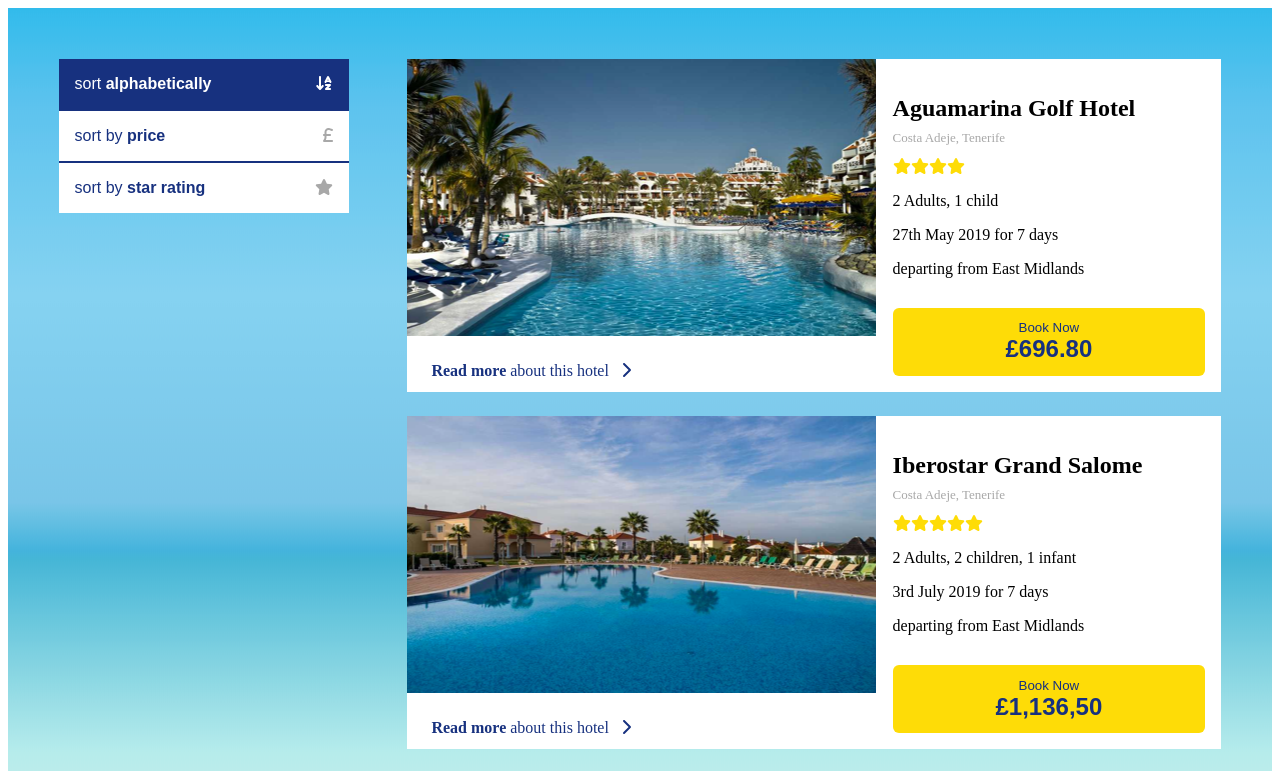
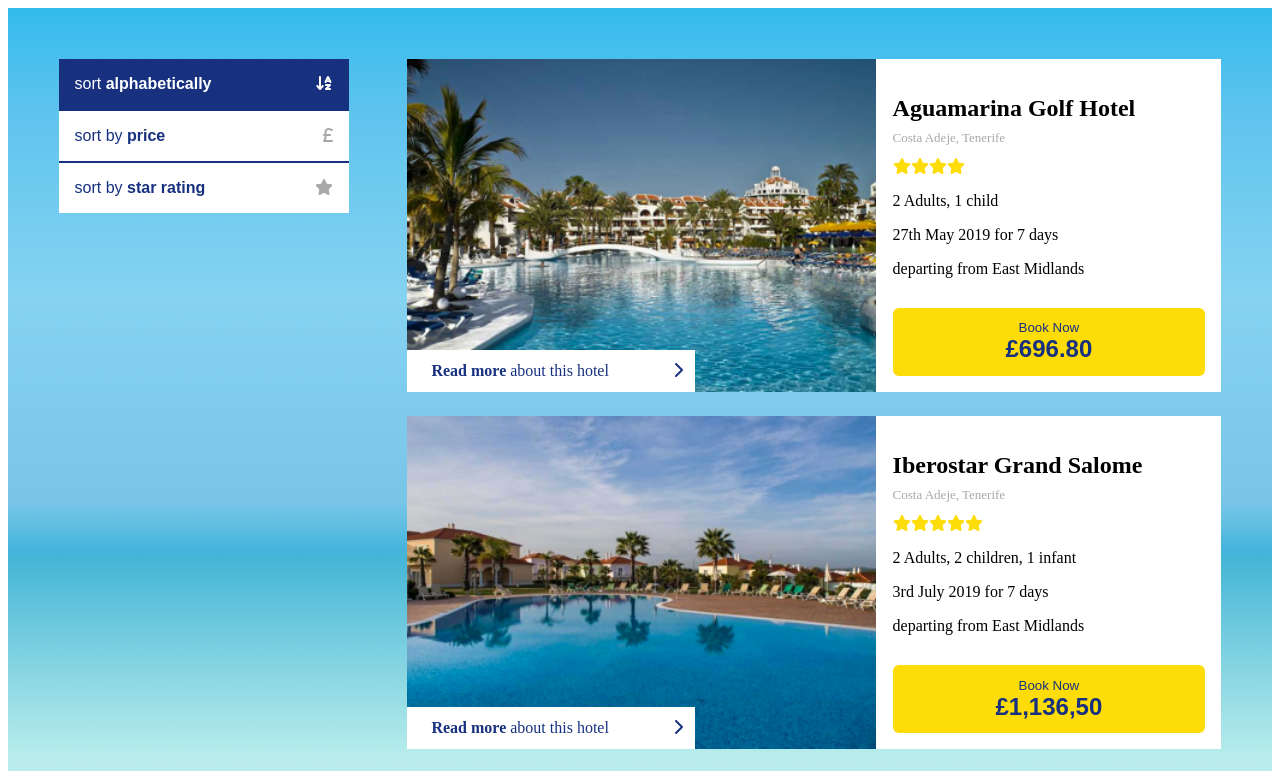
Before and after one commit to JayYoungman/next-app, a Next.js app: page /results in a window 1280 px wide. Shown: the top 771 px of the page. Built offline with nearby package versions, Linux system fonts and the light colour scheme.

Commit message:
improved some styling

```diff
--- a/src/containers/results/listings/listing/listing.module.scss
+++ b/src/containers/results/listings/listing/listing.module.scss
@@ -17,7 +17,7 @@
 
 .listingImage {
   background: 50% / cover no-repeat;
-  height: 277px;
+  height: 100%;
 }
 
 .listingRight {
@@ -62,11 +62,13 @@
   background: white;
   padding: 12px 24px;
   cursor: pointer;
+  width: 240px;
 }
 
 .listingReadMoreIcon {
   font-weight: bold;
-  margin-left: 12px;
+  position: absolute;
+  right: 12px;
 }
 
 .listingContent {
```
